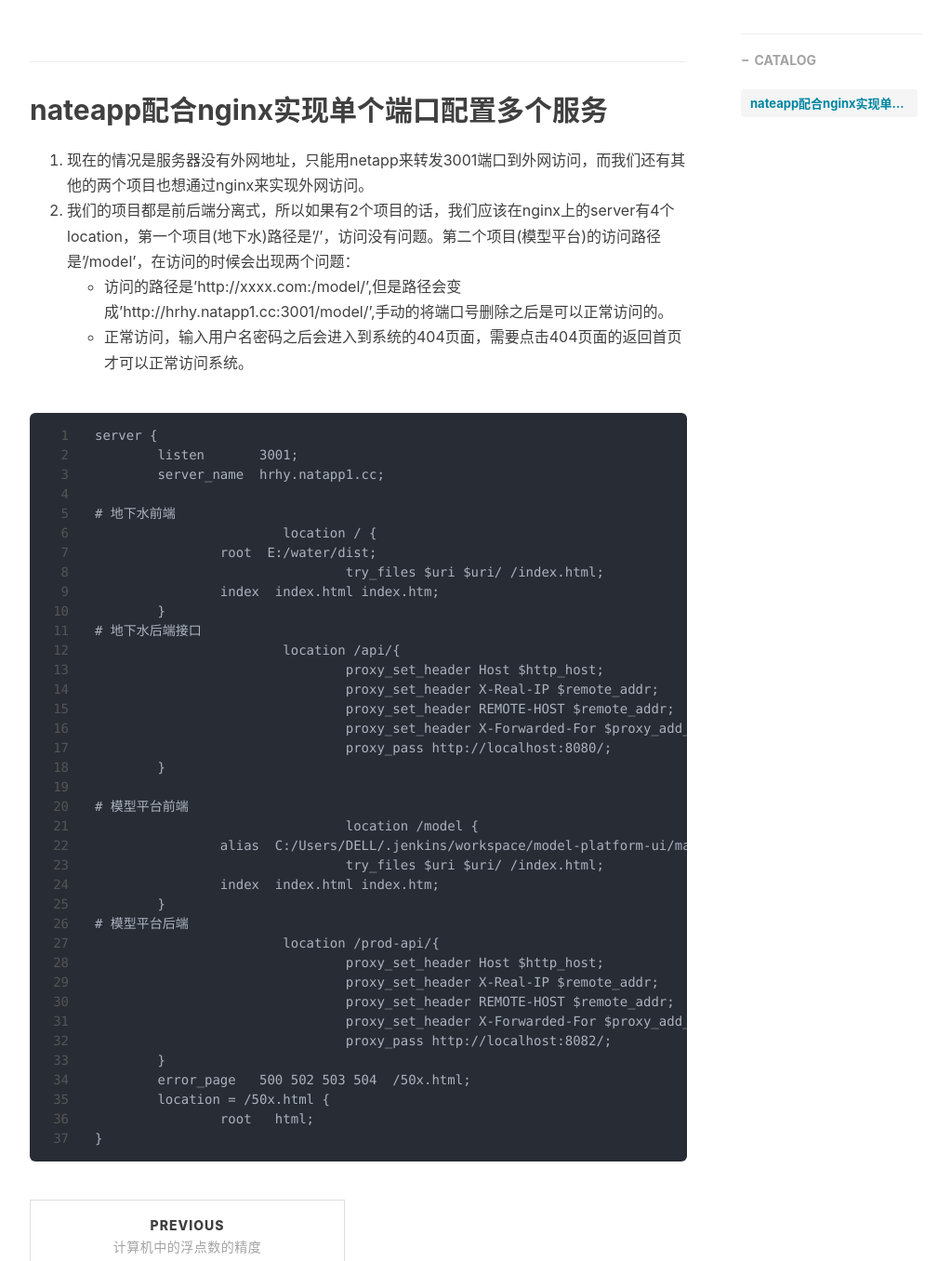
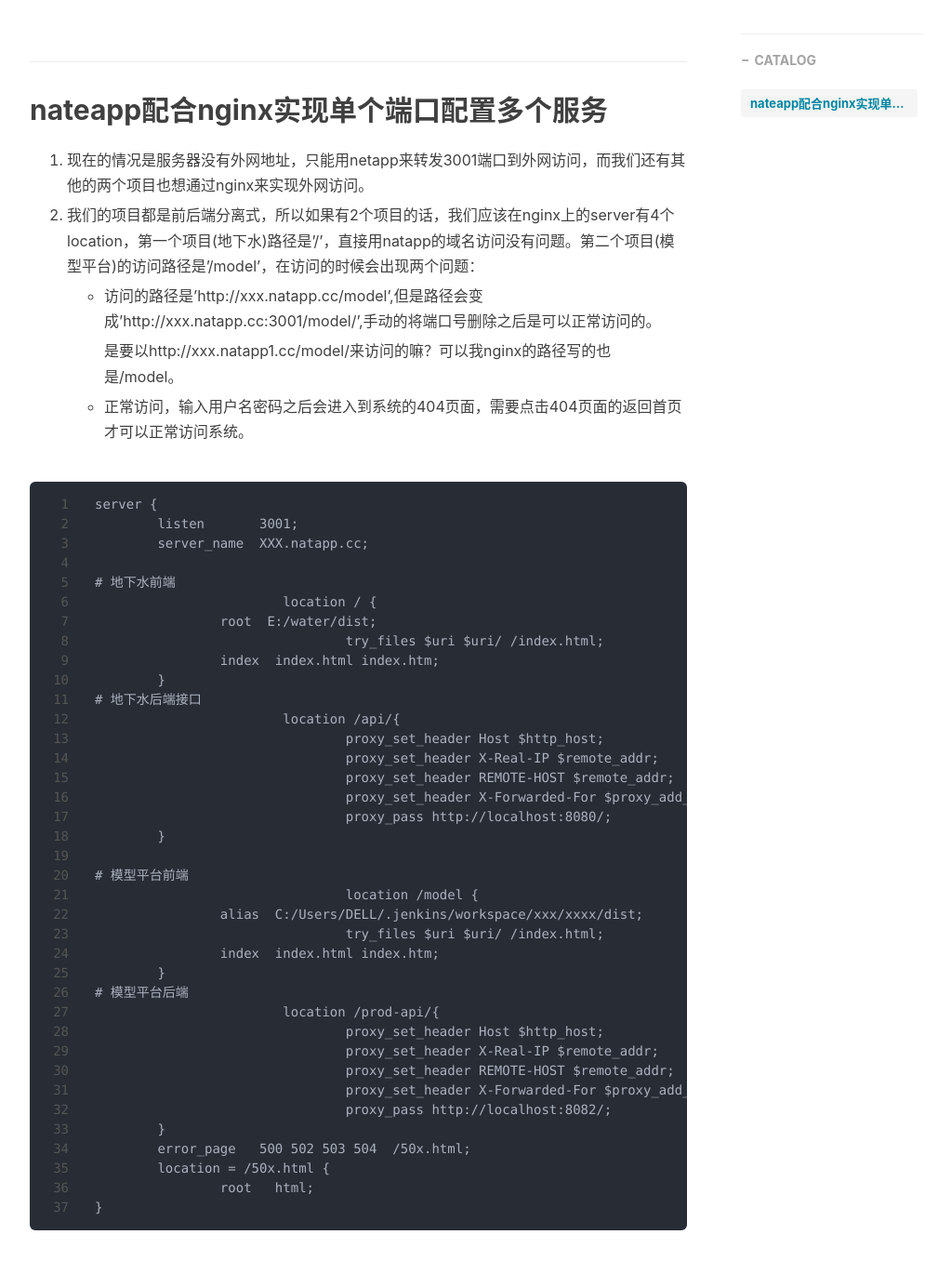
Before and after one commit to t298/t298.github.io, a Jekyll site: the page built from _posts/2023-01-16-nateapp配合nginx实现单个端口配置多个服务.md, in a window 1280 px wide and 1400 px high, scrolled down 477 px, cut to the strip 44-1400 px from the top of the window. Shown: the whole strip at 93% size, without its empty margins (233-1256 px from the left). Built offline with Jekyll 4.4.1, drawn with Linux system fonts in a browser that asks for light colours; nearby versions of some CDN libraries; comment, search, counter and statistics services are not loaded.

Commit message:
fix:修改敏感信息

````diff
--- a/_posts/2023-01-16-nateapp配合nginx实现单个端口配置多个服务.md
+++ b/_posts/2023-01-16-nateapp配合nginx实现单个端口配置多个服务.md
@@ -17,14 +17,18 @@ tags:								#标签
 ## nateapp配合nginx实现单个端口配置多个服务
 
 1. 现在的情况是服务器没有外网地址，只能用netapp来转发3001端口到外网访问，而我们还有其他的两个项目也想通过nginx来实现外网访问。
-2. 我们的项目都是前后端分离式，所以如果有2个项目的话，我们应该在nginx上的server有4个location，第一个项目(地下水)路径是'/'，访问没有问题。第二个项目(模型平台)的访问路径是'/model'，在访问的时候会出现两个问题：
-   - 访问的路径是'http://xxxx.com:/model/',但是路径会变成'http://hrhy.natapp1.cc:3001/model/',手动的将端口号删除之后是可以正常访问的。
+
+2. 我们的项目都是前后端分离式，所以如果有2个项目的话，我们应该在nginx上的server有4个location，第一个项目(地下水)路径是'/'，直接用natapp的域名访问没有问题。第二个项目(模型平台)的访问路径是'/model'，在访问的时候会出现两个问题：
+   - 访问的路径是'http://xxx.natapp.cc/model',但是路径会变成'http://xxx.natapp.cc:3001/model/',手动的将端口号删除之后是可以正常访问的。
+
+     是要以http://xxx.natapp1.cc/model/来访问的嘛？可以我nginx的路径写的也是/model。
+
    - 正常访问，输入用户名密码之后会进入到系统的404页面，需要点击404页面的返回首页才可以正常访问系统。
 
 ```xml
 server {
         listen       3001;
-        server_name  hrhy.natapp1.cc;
+        server_name  XXX.natapp.cc;
 
 # 地下水前端
         		location / {
@@ -43,7 +47,7 @@ server {
 
 # 模型平台前端
    				location /model {
-                alias  C:/Users/DELL/.jenkins/workspace/model-platform-ui/manageBackground/dist;
+                alias  C:/Users/DELL/.jenkins/workspace/xxx/xxxx/dist;
    				try_files $uri $uri/ /index.html;
                 index  index.html index.htm;
         }
````
